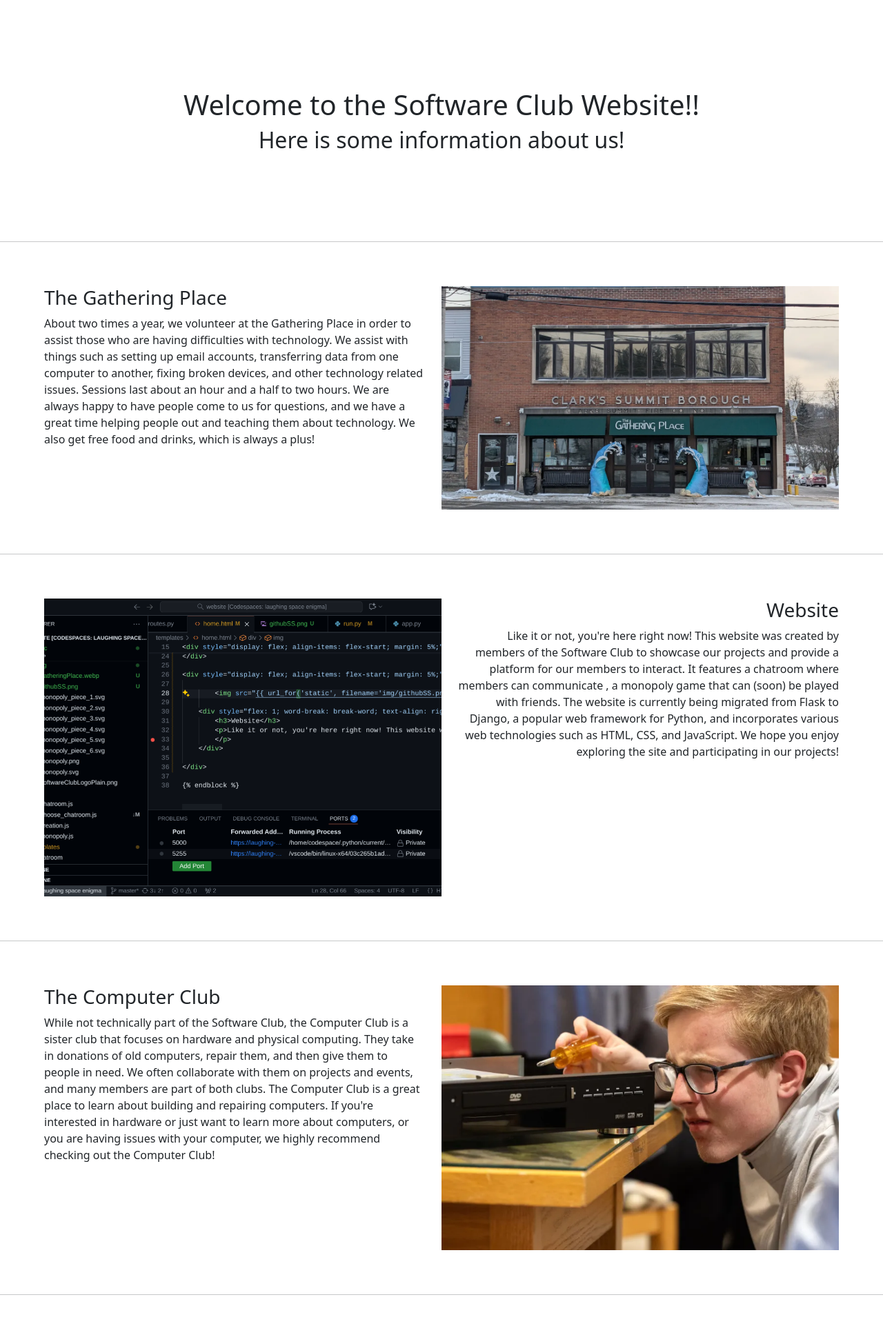
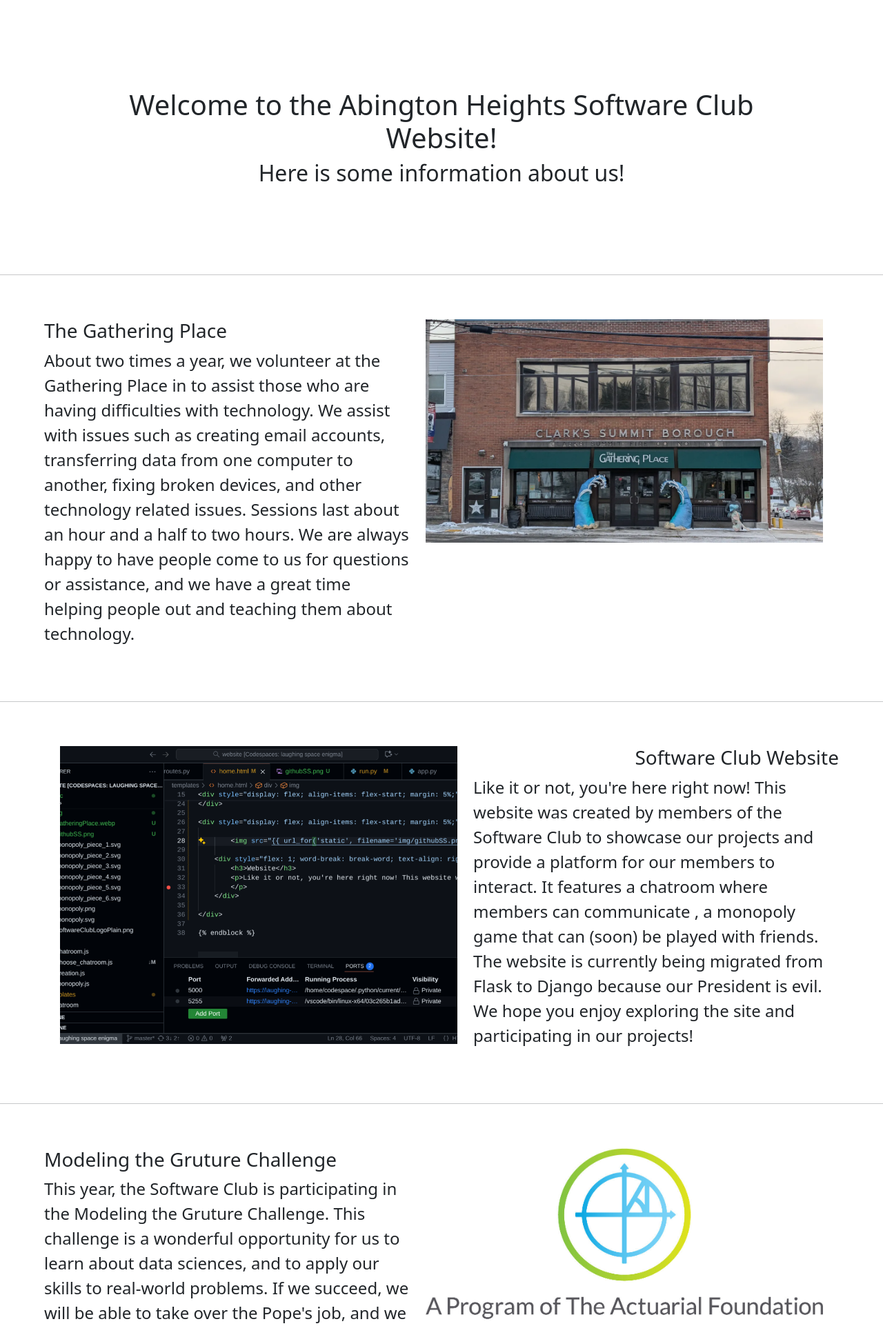
Before and after one commit to AbingtonHeightsSoftwareClub/ahsoftwareclub-website, a Django app: page / in a window 1280 px wide. Shown: the part 56-1979 px from the top of the page at 69% size. Run offline with Django 5.2, Linux system fonts and the light colour scheme.

Commit message:
Made the home page better, THAT'S IT NOTHING ELSE I SWEAR!!!!

```diff
--- a/ahsoftwareclub/templates/home/home.html
+++ b/ahsoftwareclub/templates/home/home.html
@@ -1,43 +1,44 @@
 {% extends 'base.html' %}
 
 {% block content %}
+
     <div style="margin: 10%; text-align: center;">
-        <h1>Welcome to the Software Club Website!!</h1>
+        <h1>Welcome to the Abington Heights Software Club Website!</h1>
         <h2>Here is some information about us!</h2>
     </div>
+
     {% load static %}
+
     <hr>
 
-    <div style="display: flex; align-items: flex-start; margin: 5%;">
+    <div style="display: flex; align-items: flex-start; margin: 5%;" id="gathering_place-containment_div">
         <div style="flex: 1; word-break: break-word;">
             <h3>The Gathering Place</h3>
-            <p>About two times a year, we volunteer at the Gathering Place in order to assist those who are having
+            <p style="font-size: x-large; text-align: left;">About two times a year, we volunteer at the Gathering Place in to assist those who are having
                 difficulties with technology.
-                We assist with things such as setting up email accounts, transferring data from one computer to another,
+                We assist with issues such as creating email accounts, transferring data from one computer to another,
                 fixing broken devices,
                 and other technology related issues. Sessions last about an hour and a half to two hours.
-                We are always happy to have people come to us for questions, and we have a great time helping people out
-                and teaching them about technology. We also get free food and drinks, which is always a plus!
+                We are always happy to have people come to us for questions or assistance, and we have a great time helping people out
+                and teaching them about technology.
             </p>
         </div>
-        <img src="{% static 'home/gatheringPlace.webp' %}" alt="The Gathering Place"
-             style="width:50%; height:auto; margin-left:2%;">
+
+        <img src="{% static 'home/gatheringPlace.webp' %}" alt="The Gathering Place" style="width:50%; height:auto; margin-right:2%; margin-left:2%;">
     </div>
 
     <hr>
 
-    <div style="display: flex; align-items: flex-start; margin: 5%;">
+    <div style="display: flex; align-items: flex-start; margin: 5%;" id="website-containment_div">
 
-        <img src="{% static 'home/githubSS.png' %}" alt="Website" style="width:50%; height:auto; margin-right:2%;">
+        <img src="{% static 'home/githubSS.png' %}" alt="Website" style="width:50%; height:auto; margin-right:2%; margin-left:2%;">
 
         <div style="flex: 1; word-break: break-word; text-align: right;">
-            <h3>Website</h3>
-            <p>Like it or not, you're here right now! This website was created by members of the Software Club to
+            <h3>Software Club Website</h3>
+            <p style="font-size: x-large; text-align: left;">Like it or not, you're here right now! This website was created by members of the Software Club to
                 showcase our projects and provide a platform for our members to interact.
                 It features a chatroom where members can communicate , a monopoly game that can (soon) be played with
-                friends. The website is currently being migrated from Flask to Django,
-                a popular web framework for Python, and incorporates various web technologies such as HTML, CSS, and
-                JavaScript.
+                friends. The website is currently being migrated from Flask to Django because our President is evil.
                 We hope you enjoy exploring the site and participating in our projects!
             </p>
         </div>
@@ -46,46 +47,43 @@
 
     <hr>
 
-    <div style="display: flex; align-items: flex-start; margin: 5%;">
-        <div style="flex: 1; word-break: break-word;">
-            <h3>The Computer Club</h3>
-            <p>While not technically part of the Software Club, the Computer Club is a sister club that focuses on
-                hardware and physical computing.
-                They take in donations of old computers, repair them, and then give them to people in need.
-                We often collaborate with them on projects and events, and many members are part of both clubs.
-                The Computer Club is a great place to learn about building and repairing computers.
-                If you're interested in hardware or just want to learn more about computers, or you are having issues
-                with your computer, we highly recommend checking out the Computer Club!
+    <div style="display: flex; align-items: flex-start; margin: 5%;" id="mtfc-containment_div">
+
+        <div style="flex: 1; word-break: break-word; text-align: left;">
+            <h3>Modeling the Gruture Challenge</h3>
+            <p style="font-size: x-large; text-align: left;">This year, the Software Club is participating in the Modeling the Gruture Challenge.
+                This challenge is a wonderful opportunity for us to learn about data sciences, and to apply our skills to
+                real-world problems.
+                If we succeed, we will be able to take over the Pope's job, and we will get $25,000 to spend on Chicago
+                Deep Dish Pizza, we are a <s>fifth</s> <s>tenth</s> quarter of the way there.
+                We are currently working on our project on Signalized Intersections, and brainstroming ways to make them more efficent and safe.
             </p>
         </div>
-        <img src="{% static 'home/DavidFunny.webp' %}" alt="The Computer Club Assisting Us At The Gathering Place"
-             style="width:50%; height:auto; margin-left:2%;">
+
+        <img src="{% static 'home/MTFC.jpg' %}" alt="Modeling The Gruture" style="width:50%; height:auto; margin-right:2%; margin-left:2%;">
+
     </div>
 
     <hr>
 
-    <div style="display: flex; align-items: flex-start; margin: 5%;">
+    <div style="display: flex; align-items: flex-start; margin: 5%;" id="mtfc-containment_div">
 
-        <img src="{% static 'home/MTFC.jpg' %}" alt="The Gathering Place"
-             style="width:50%; height:auto; margin-right:2%;">
+        <img src="{% static 'home/DavidFunny.webp' %}" alt="David Looking Handsomely at a Computer" style="width:50%; height:auto; margin-right:2%; margin-left:2%;">
 
         <div style="flex: 1; word-break: break-word; text-align: right;">
-            <h3>Modeling the Future Challenge</h3>
-            <p>This year, the Software Club is hoping to participate in the Modeling the Future Challenge.
-                This challenge is a wonderful opportunity for us to learn about data science, and to apply our skills to
-                real-world problems.
-                If we succeed, we will be able to take over the Pope's job, and we will get $25,000 to spend on Chicago
-                Deep Dish Pizza.
-                We are currently in the process of creating our team(s) and brainstorming ideas for our project.
-                If you're interested in participating, consider joining the Software Club.
+            <h3>The Computer Club</h3>
+            <p style="font-size: x-large; text-align: left;">The Computer Club is a sub-group within the Software Club that focuses primarly on the hardware side of computers.
+                They repair and donate broken computers to those in need, along with frequently collaborating with us on various projects.
+                A majortity of Software Club members are also apart of Computer Club.
+                Contrary to popular belief, they are not their own independent club and they should never be regarded as such, efforts to silence those who object are underway.
             </p>
         </div>
-
     </div>
 
     <footer style="text-align: center;">
         <hr>
-        <a href="mailto:allisons27@hsnet.ahsd.org">Contact Us!</a>
+        <a style="margin-top: 5%"; href="mailto:allisons27@hsnet.ahsd.org">Contact Us!</a>
         <hr>
     </footer>
+
 {% endblock %}
```
